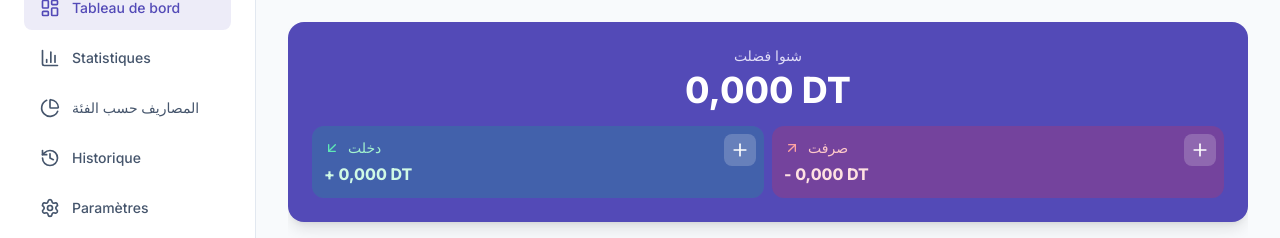
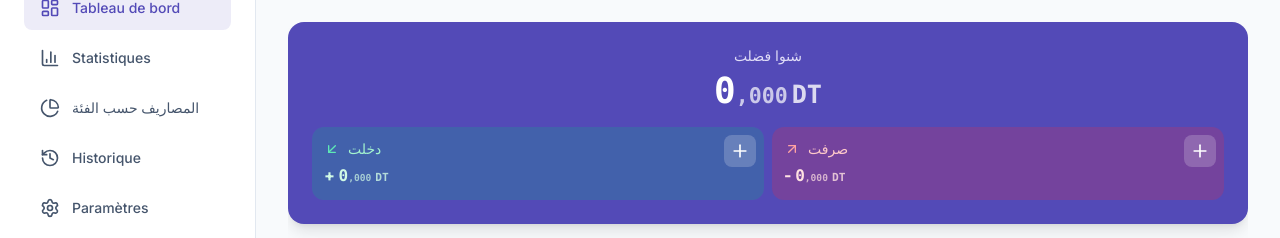
Before and after one commit to DHIF24/flowbudget, a React (Vite) app: page /dashboard in a window 1280 px wide. Shown: the part 122-360 px from the top of the page. Built offline with nearby package versions, Linux system fonts and the light colour scheme; no server answers; the database is empty; sample sign-in values are in the browser's storage.

Commit message:
Dashboard and History: show 3 decimals with smaller text after virgule for better UX

```diff
--- a/src/components/dashboard/BalanceCard.jsx
+++ b/src/components/dashboard/BalanceCard.jsx
@@ -1,6 +1,7 @@
 import React from 'react';
 import { ArrowDownLeft, ArrowUpRight, Plus } from 'lucide-react';
 import { formatCurrency } from '../../utils/formatCurrency';
+import { FormattedCurrency } from '../ui/FormattedCurrency';
 
 export default function BalanceCard({
   totalIncome = 0,
@@ -18,7 +19,7 @@ export default function BalanceCard({
       <div className="text-center mb-3 sm:mb-4">
         <p className="text-[#E0DDF7] text-[10px] sm:text-sm mb-1">شنوا فضلت</p>
         <div className={`text-xl sm:text-4xl font-bold ${isPositive ? 'text-white' : 'text-red-200'}`}>
-          {formatCurrency(balance, currency, 3)}
+          <FormattedCurrency amount={balance} currencyCode={currency} decimalPlaces={3} className="text-xl sm:text-4xl font-bold" />
         </div>
       </div>
 
@@ -41,7 +42,7 @@ export default function BalanceCard({
             <span className="text-xs sm:text-sm text-emerald-200 font-medium">دخلت</span>
           </div>
           <p className="text-xs sm:text-base font-bold text-emerald-100 truncate">
-            + {formatCurrency(totalIncome, currency, 3)}
+            + <FormattedCurrency amount={totalIncome} currencyCode={currency} decimalPlaces={3} className="text-xs sm:text-base font-bold" />
           </p>
           <div className="absolute top-1 right-1 sm:top-2 sm:right-2 p-1 sm:p-1.5 bg-white/20 rounded-md sm:rounded-lg">
             <Plus className="h-4 w-4 sm:h-5 sm:w-5 text-white" />
@@ -55,7 +56,7 @@ export default function BalanceCard({
             <span className="text-xs sm:text-sm text-red-200 font-medium">صرفت</span>
           </div>
           <p className="text-xs sm:text-base font-bold text-red-100 truncate">
-            - {formatCurrency(totalExpense, currency, 3)}
+            - <FormattedCurrency amount={totalExpense} currencyCode={currency} decimalPlaces={3} className="text-xs sm:text-base font-bold" />
           </p>
           <div className="absolute top-1 right-1 sm:top-2 sm:right-2 p-1 sm:p-1.5 bg-white/20 rounded-md sm:rounded-lg">
             <Plus className="h-4 w-4 sm:h-5 sm:w-5 text-white" />
--- a/src/components/dashboard/TransactionItem.jsx
+++ b/src/components/dashboard/TransactionItem.jsx
@@ -17,6 +17,7 @@ import { useBudget } from '../../context/BudgetContext';
 import { CATEGORIES } from '../../constants/categories';
 import { formatCurrency } from '../../utils/formatCurrency';
 import { formatDate } from '../../utils/formatDate';
+import { FormattedCurrency } from '../ui/FormattedCurrency';
 
 const IconMap = {
   Utensils,
@@ -75,7 +76,7 @@ export default function TransactionItem({
           ${isIncome ? 'text-[#1D9E75]' : 'text-[#D85A30]'}
         `}
       >
-        {isIncome ? '+' : '-'} {formatCurrency(amount, currency, 3)}
+        {isIncome ? '+' : '-'} <FormattedCurrency amount={amount} currencyCode={currency} decimalPlaces={3} className="text-xs sm:text-sm font-bold" />
       </span>
 
       {/* Actions - compact */}
--- a/src/pages/History.jsx
+++ b/src/pages/History.jsx
@@ -6,6 +6,7 @@ import { CATEGORIES } from '../constants/categories';
 import { formatCurrency } from '../utils/formatCurrency';
 import { formatDate } from '../utils/formatDate';
 import { exportCSV } from '../utils/exportCSV';
+import { FormattedCurrency } from '../components/ui/FormattedCurrency';
 import toast from 'react-hot-toast';
 import MonthPicker from '../components/ui/MonthPicker';
 
@@ -259,7 +260,7 @@ export default function HistoryPage() {
             <div className="text-center p-2 sm:p-3 bg-emerald-50 dark:bg-emerald-900/20 rounded-xl">
               <p className="text-[10px] text-emerald-600 dark:text-emerald-400 font-medium uppercase truncate">المدخول</p>
               <p className="text-xs sm:text-sm font-bold text-emerald-700 dark:text-emerald-400 font-mono mt-0.5 truncate">
-                {formatCurrency(totals.income, settings.currency)}
+                <FormattedCurrency amount={totals.income} currencyCode={settings.currency} decimalPlaces={3} className="text-xs sm:text-sm font-bold" />
               </p>
             </div>
           )}
@@ -267,7 +268,7 @@ export default function HistoryPage() {
             <div className="text-center p-2 sm:p-3 bg-orange-50 dark:bg-orange-900/20 rounded-xl">
               <p className="text-[10px] text-orange-600 dark:text-orange-400 font-medium uppercase truncate">المصروف</p>
               <p className="text-xs sm:text-sm font-bold text-orange-700 dark:text-orange-400 font-mono mt-0.5 truncate">
-                {formatCurrency(totals.expense, settings.currency)}
+                <FormattedCurrency amount={totals.expense} currencyCode={settings.currency} decimalPlaces={3} className="text-xs sm:text-sm font-bold" />
               </p>
             </div>
           )}
@@ -277,7 +278,7 @@ export default function HistoryPage() {
               <p className={`text-xs sm:text-sm font-bold font-mono mt-0.5 truncate ${
                 totals.balance >= 0 ? 'text-blue-700 dark:text-blue-400' : 'text-red-600 dark:text-red-400'
               }`}>
-                {formatCurrency(totals.balance, settings.currency)}
+                <FormattedCurrency amount={totals.balance} currencyCode={settings.currency} decimalPlaces={3} className="text-xs sm:text-sm font-bold" />
               </p>
             </div>
           )}
@@ -347,7 +348,7 @@ export default function HistoryPage() {
                   <span className={`text-xs sm:text-sm font-bold font-mono whitespace-nowrap shrink-0 ${
                     isIncome ? 'text-emerald-600 dark:text-emerald-400' : 'text-slate-800 dark:text-zinc-100'
                   }`}>
-                    {isIncome ? '+' : '-'}{formatCurrency(tx.amount, settings.currency)}
+                    {isIncome ? '+' : '-'}<FormattedCurrency amount={tx.amount} currencyCode={settings.currency} decimalPlaces={3} className="text-xs sm:text-sm font-bold" />
                   </span>
 
                   {/* Delete Button */}
```
